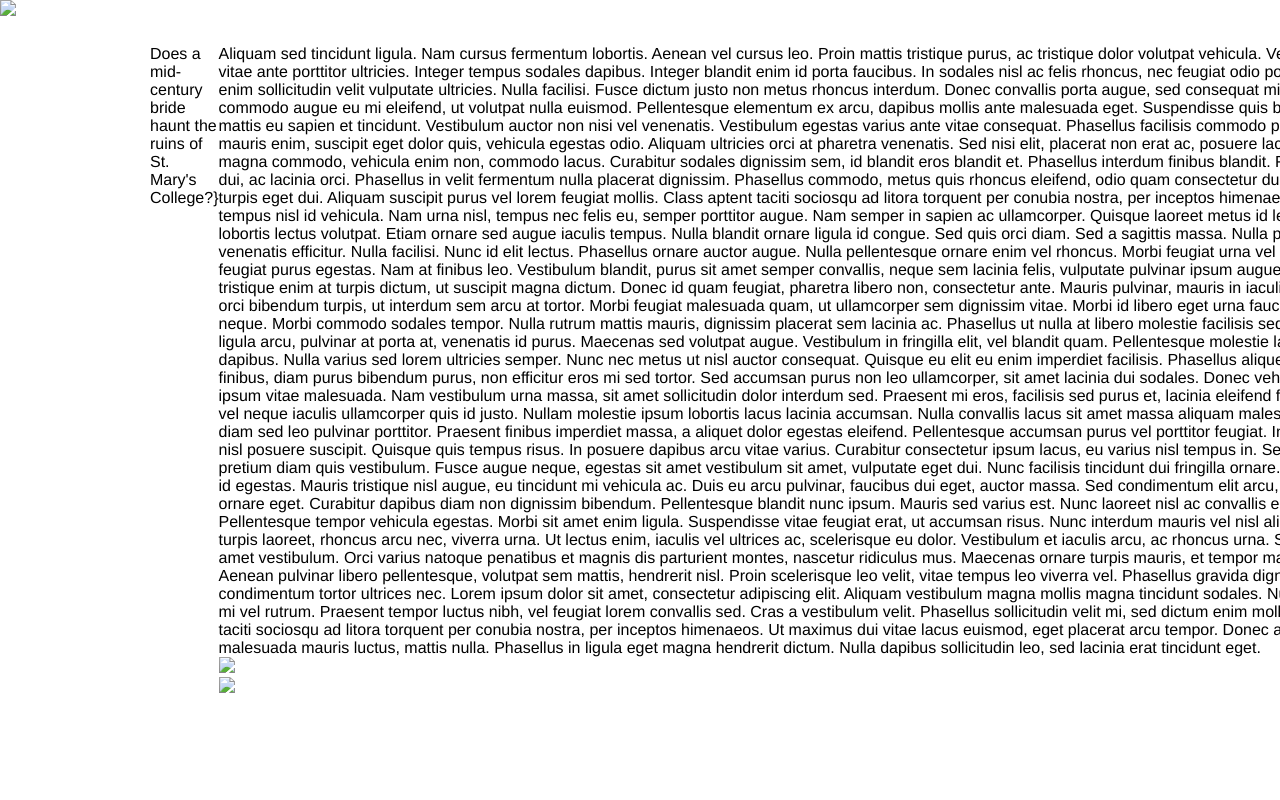
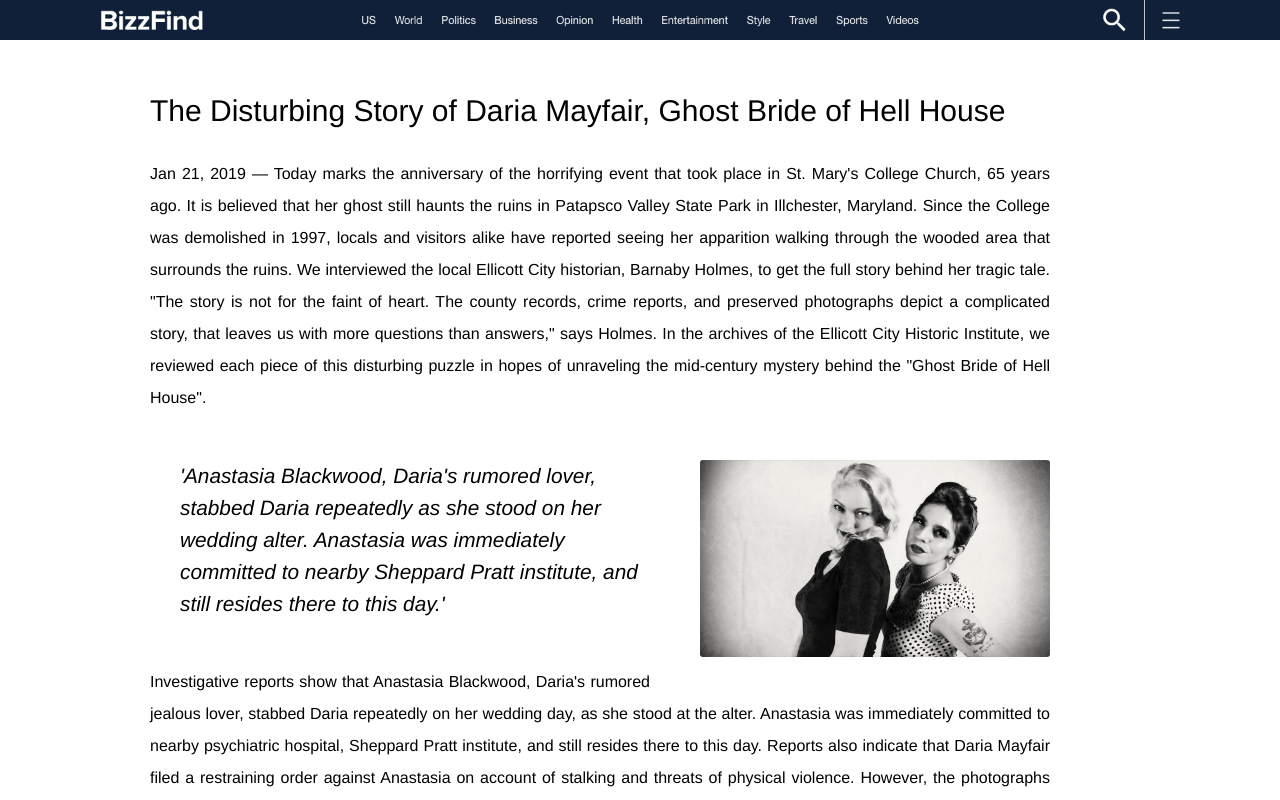
Before and after one commit to kittycatbytes/kittycatbytes.github.io, a website: page index.html in a window 1280 px wide. Both pictures are taken after a click on the element "Maryland Archaeologists Unearth Jesuit Plantation's 18th". Shown: the top 800 px of the page. Drawn offline with Linux system fonts and the light colour scheme.

Commit message:
add all files

```diff
--- a/data.json
+++ b/data.json
@@ -36,8 +36,8 @@
     },
     {
         "articleId": "70242311",
-        "title": "Does a mid-century bride haunt the ruins of St. Mary's College?",
-        "blurb": "Dating as far back as the late 1950s, visitors to the ruins of St. Mary's College in Ilchester have reported sighting a woman in a white wedding ...\nJan 21, 2021"
+        "title": "Does a mid-century bride haunt the ruins of St. Mary's College in Patapsco Valley State Park?",
+        "blurb": "Today marks the 65th anniversary of the horrifying event that took place in St. Mary's College Church. It is believed that her ghost still haunts ...\nJan 21, 2019"
     },
     {
         "articleId": "80000770",
--- a/scripts/components/partials.js
+++ b/scripts/components/partials.js
@@ -18,10 +18,13 @@
 /* Details Page */
 function getDetailsTemplate(article) {
     let template = '<div id="detailsPage" class="news-page">';
-    template += `<div id="articleTitle">${article.title}}</div>`;
-    template += `<div id="articleBody"> ${getArticleContent()}`;
+    template += `<div id="articleTitle">${getArticleContent().title}</div>`;
+    template += `<div id="articleBody"> <p>${getArticleContent().content[0]}</p>`;
     template += `<div id="articleImg1"><img src="./assets/img/displayart/P1880198_k_sm.jpg" /></div>`;
-    template += `<div id="articleImg2"><img src="./assets/img/displayart/P1880198_k_sm.jpg" /></div>`;
+    template += `<div class="blurb">${getArticleContent().blurbs[0]}</div>`
+    template += `<p>${getArticleContent().content[1]}</p><div class="blurb">${getArticleContent().blurbs[1]}</div>`
+    template += `<div id="articleImg2"><img src="./assets/img/displayart/P1880257_k_sm.jpg" /></div>`;
+    template += `<p>${getArticleContent().content[2]}</p>`
     template += '</div>';
     template += '</div>';
     return template;
@@ -46,23 +49,26 @@
 }
 
 function getArticleContent () {
-    return `Aliquam sed tincidunt ligula. Nam cursus fermentum lobortis. Aenean vel cursus leo. Proin mattis tristique purus, ac tristique dolor volutpat vehicula. Vestibulum nec diam vitae ante porttitor ultricies. Integer tempus sodales dapibus. Integer blandit enim id porta faucibus. In sodales nisl ac felis rhoncus, nec feugiat odio porttitor. Cras quis enim sollicitudin velit vulputate ultricies. Nulla facilisi. Fusce dictum justo non metus rhoncus interdum. Donec convallis porta augue, sed consequat mi lacinia vitae. Proin commodo augue eu mi eleifend, ut volutpat nulla euismod. Pellentesque elementum ex arcu, dapibus mollis ante malesuada eget. Suspendisse quis blandit lacus.
+    return {
+        title: "The Disturbing Story of Daria Mayfair, Ghost Bride of Hell House",
+        blurbs: [
+            "'Anastasia Blackwood, Daria's rumored lover, stabbed Daria repeatedly as she stood on her wedding alter. Anastasia was immediately committed to nearby Sheppard Pratt institute, and still resides there to this day.'",
+            "'It is rumored that Anastasia devolved into an obsessive madness. County records show that Daria filed a restraining order against Anastasia, though photographic evidence would seem to support a romantic relationship between the two.'"
+        ],
+        content: [
+        `Jan 21, 2019 — Today marks the anniversary of the horrifying event that took place in St. Mary's College Church, 65 years ago. It is believed that her ghost still haunts the ruins in Patapsco Valley State Park in Illchester, Maryland. Since the
+        College was demolished in 1997, locals and visitors alike have reported seeing her apparition walking through the wooded area that surrounds the ruins. We interviewed the local Ellicott City historian, Barnaby Holmes, to get the full story behind her tragic tale.
+        "The story is not for the faint of heart. The county records, crime reports, and preserved photographs depict a complicated story, that leaves us with more questions than answers," says Holmes. In the archives of the Ellicott City Historic Institute,
+        we reviewed each piece of this disturbing puzzle in hopes of unraveling the mid-century mystery behind the "Ghost Bride of Hell House".`,
+        `Investigative reports show that Anastasia Blackwood, Daria's rumored jealous lover, stabbed Daria repeatedly on her wedding day, as she stood at the alter. Anastasia was immediately committed to nearby psychiatric hospital, Sheppard Pratt institute,
+        and still resides there to this day. Reports also indicate that Daria Mayfair filed a restraining order against Anastasia on account of stalking and threats of physical violence. However, the photographs preserved from the time, paint a different picture.
+        "There was clearly a romance between the two. These photographs show their intimacy and relationship, the handwritten dates on these old photographs span nearly five years," Holmes reports. It is not clear what sparked the turn of events in their
+        romance. It is rumored by locals that Daria drove Anastasia to madness after suddenly cutting her off, and pursuing her brother, Gregory Blackwood. 90 year old local resident, Layla Drummond, has a theory.`,
+        `"[Ellicott City] was a small town back then. Everybody knew everybody's business. I remember seeing them around town. They didn't try to hide their relationship. It was very controversial at the time, two women together like that. Then all of a
+        sudden, I started seeing them arguing around town. I'm not sure what happened, but they were fighting over something. I think their families found out. Either that or Anastasia did something that Daria didn't like. I'm not sure what was more
+        controversial, Daria and Anastasia flaunting themselves around, or that Daria tried to marry Anastasia's brother not but three months after they started fighting. Obviously, the murder was all over the news. It was all anybody talked about for some time," Drummond explains.
+        It is said that a ghost has unfinished business, and must fulfill something before they can pass onto the other side. If this is true, what business will Daria fulfill to pass on, or will she forever haunt the Hell House ruins?`
+    ]
 
-    Donec mattis eu sapien et tincidunt. Vestibulum auctor non nisi vel venenatis. Vestibulum egestas varius ante vitae consequat. Phasellus facilisis commodo posuere. Maecenas mauris enim, suscipit eget dolor quis, vehicula egestas odio. Aliquam ultricies orci at pharetra venenatis. Sed nisi elit, placerat non erat ac, posuere lacinia est. Etiam vitae magna commodo, vehicula enim non, commodo lacus. Curabitur sodales dignissim sem, id blandit eros blandit et. Phasellus interdum finibus blandit. Fusce nec volutpat dui, ac lacinia orci. Phasellus in velit fermentum nulla placerat dignissim. Phasellus commodo, metus quis rhoncus eleifend, odio quam consectetur dui, in interdum mi turpis eget dui.
-
-    Aliquam suscipit purus vel lorem feugiat mollis. Class aptent taciti sociosqu ad litora torquent per conubia nostra, per inceptos himenaeos. Nam scelerisque tempus nisl id vehicula. Nam urna nisl, tempus nec felis eu, semper porttitor augue. Nam semper in sapien ac ullamcorper. Quisque laoreet metus id lectus iaculis, nec lobortis lectus volutpat. Etiam ornare sed augue iaculis tempus. Nulla blandit ornare ligula id congue. Sed quis orci diam. Sed a sagittis massa. Nulla posuere nisi nec dui venenatis efficitur. Nulla facilisi.
-
-    Nunc id elit lectus. Phasellus ornare auctor augue. Nulla pellentesque ornare enim vel rhoncus. Morbi feugiat urna vel odio luctus, nec feugiat purus egestas. Nam at finibus leo. Vestibulum blandit, purus sit amet semper convallis, neque sem lacinia felis, vulputate pulvinar ipsum augue semper dolor. Sed tristique enim at turpis dictum, ut suscipit magna dictum. Donec id quam feugiat, pharetra libero non, consectetur ante. Mauris pulvinar, mauris in iaculis scelerisque, enim orci bibendum turpis, ut interdum sem arcu at tortor. Morbi feugiat malesuada quam, ut ullamcorper sem dignissim vitae. Morbi id libero eget urna faucibus fringilla quis at neque.
-
-    Morbi commodo sodales tempor. Nulla rutrum mattis mauris, dignissim placerat sem lacinia ac. Phasellus ut nulla at libero molestie facilisis sed nec dui. Vestibulum ligula arcu, pulvinar at porta at, venenatis id purus. Maecenas sed volutpat augue. Vestibulum in fringilla elit, vel blandit quam. Pellentesque molestie lacus mattis vehicula dapibus. Nulla varius sed lorem ultricies semper.
-
-    Nunc nec metus ut nisl auctor consequat. Quisque eu elit eu enim imperdiet facilisis. Phasellus aliquet, libero ac varius finibus, diam purus bibendum purus, non efficitur eros mi sed tortor. Sed accumsan purus non leo ullamcorper, sit amet lacinia dui sodales. Donec vehicula consequat ipsum vitae malesuada. Nam vestibulum urna massa, sit amet sollicitudin dolor interdum sed. Praesent mi eros, facilisis sed purus et, lacinia eleifend felis. Nam at sapien vel neque iaculis ullamcorper quis id justo. Nullam molestie ipsum lobortis lacus lacinia accumsan. Nulla convallis lacus sit amet massa aliquam malesuada.
-
-    Morbi varius diam sed leo pulvinar porttitor. Praesent finibus imperdiet massa, a aliquet dolor egestas eleifend. Pellentesque accumsan purus vel porttitor feugiat. In scelerisque porttitor nisl posuere suscipit. Quisque quis tempus risus. In posuere dapibus arcu vitae varius. Curabitur consectetur ipsum lacus, eu varius nisl tempus in. Sed malesuada pretium diam quis vestibulum.
-
-    Fusce augue neque, egestas sit amet vestibulum sit amet, vulputate eget dui. Nunc facilisis tincidunt dui fringilla ornare. Ut iaculis vel massa id egestas. Mauris tristique nisl augue, eu tincidunt mi vehicula ac. Duis eu arcu pulvinar, faucibus dui eget, auctor massa. Sed condimentum elit arcu, id consectetur leo ornare eget. Curabitur dapibus diam non dignissim bibendum.
-
-    Pellentesque blandit nunc ipsum. Mauris sed varius est. Nunc laoreet nisl ac convallis euismod. Pellentesque tempor vehicula egestas. Morbi sit amet enim ligula. Suspendisse vitae feugiat erat, ut accumsan risus. Nunc interdum mauris vel nisl aliquet maximus. Ut ut turpis laoreet, rhoncus arcu nec, viverra urna. Ut lectus enim, iaculis vel ultrices ac, scelerisque eu dolor. Vestibulum et iaculis arcu, ac rhoncus urna. Sed facilisis id est sit amet vestibulum. Orci varius natoque penatibus et magnis dis parturient montes, nascetur ridiculus mus.
-
-    Maecenas ornare turpis mauris, et tempor massa lacinia vel. Aenean pulvinar libero pellentesque, volutpat sem mattis, hendrerit nisl. Proin scelerisque leo velit, vitae tempus leo viverra vel. Phasellus gravida dignissim ipsum, a condimentum tortor ultrices nec. Lorem ipsum dolor sit amet, consectetur adipiscing elit. Aliquam vestibulum magna mollis magna tincidunt sodales. Nulla egestas varius mi vel rutrum. Praesent tempor luctus nibh, vel feugiat lorem convallis sed. Cras a vestibulum velit. Phasellus sollicitudin velit mi, sed dictum enim mollis at. Class aptent taciti sociosqu ad litora torquent per conubia nostra, per inceptos himenaeos. Ut maximus dui vitae lacus euismod, eget placerat arcu tempor. Donec a augue imperdiet, malesuada mauris luctus, mattis nulla. Phasellus in ligula eget magna hendrerit dictum. Nulla dapibus sollicitudin leo, sed lacinia erat tincidunt eget.`;
+    }
 }
--- a/styles/index.css
+++ b/styles/index.css
@@ -20,7 +20,7 @@
 .news-page {
     min-height: 775px;
 }
-#browsePage, #detailsPage
+#browsePage
 {
     background: #fff;
     color: #000;
@@ -29,10 +29,6 @@
 }
 #browsePage {
     flex-direction: column;
-}
-#detailsPage {
-    flex-direction: row;
-
 }
 #searchArea {
     justify-content: space-between;
@@ -98,3 +94,41 @@
     font-size: 24px;
     padding: 0px 0px 10px;
 }
+
+#detailsPage {
+    background: #fff;
+    color: #000;
+    height: 100vh;
+    max-width: 900px;
+}
+#articleTitle {
+    margin: 50px 0 30px;
+    font-size: 30px;
+}
+#articleBody {
+    line-height: 2em;
+    text-align: justify;
+    padding-bottom: 150px;
+}
+#articleImg1 img, #articleImg2 img {
+    max-width: 100%;
+    border-radius: 3px;
+}
+#articleImg1, #articleImg2 {
+    width: 350px;
+}
+#articleImg1 {
+    float: right;
+    margin: 30px 0 30px 50px;
+}
+
+#articleImg2 {
+    float: left;
+    margin: 30px 50px 30px 0;
+}
+.blurb {
+    font-size: 1.3em;
+    padding: 30px;
+    font-style: italic;
+    text-align: left;
+}
```
Also changed, not shown: assets/img/displayart/P1880198_k_sm.jpg (added), assets/img/displayart/P1880257_k_sm.jpg (added), assets/img/header.png (added), assets/img/newsimg/48329483.jpeg (added), assets/img/newsimg/70178217.jpeg (added), assets/img/newsimg/70242311.jpeg (added), assets/img/newsimg/80000770.jpeg (added), assets/img/newsimg/80002311.jpeg (added), assets/img/newsimg/80007945.jpeg (added), assets/img/newsimg/80018294.jpeg (added), assets/img/newsimg/80025172.jpeg (added), assets/img/newsimg/80025384.jpeg (added), assets/img/newsimg/80044950.jpeg (added), assets/img/newsimg/80050008.jpeg (added), 3 more files.
